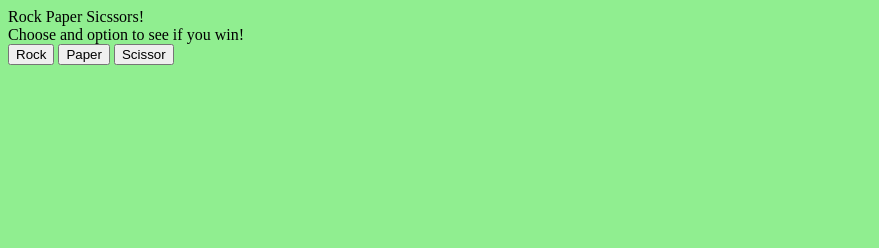
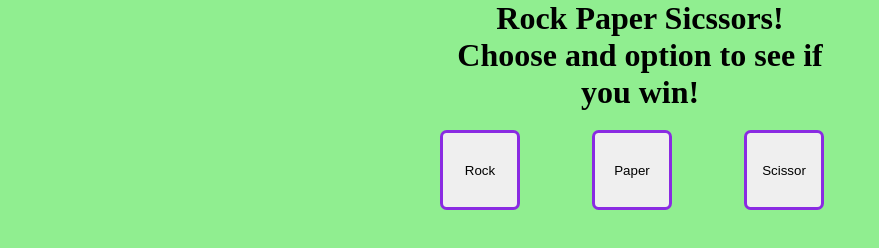
Before and after one commit to vohenan/rock-paper-scissors, a plain HTML site: page index.html in a window 1280 px wide. Shown: the whole page, without its empty margins (0-879 px from the left). Drawn offline with Linux system fonts and the light colour scheme.

Commit message:
Styling finished

```diff
--- a/styles.css
+++ b/styles.css
@@ -1,3 +1,42 @@
 body{
     background-color: lightgreen;
+    margin: 0;
 }
+
+.panel{
+    display: flex;
+    justify-content: center;
+    align-items: center;
+    flex-direction: column;
+    gap:5em;
+}
+
+.game-text{
+height: 50px;
+width: 400px;
+font-size: 2em;
+font-weight: 700;
+text-align: center;
+}
+
+.game-choices-container{
+width: 400px;
+height: 80px;
+font-size: 1.5em;
+display: flex;
+gap: 3em;
+}
+
+.game-choices
+{
+height: 80px;
+width: 80px;
+border: 3px blueviolet solid;
+border-radius: 0.5em;
+display: flex;
+justify-content: center;
+align-items: center;
+}
+.game-choices:hover{
+    background-color: violet;
+}
```
